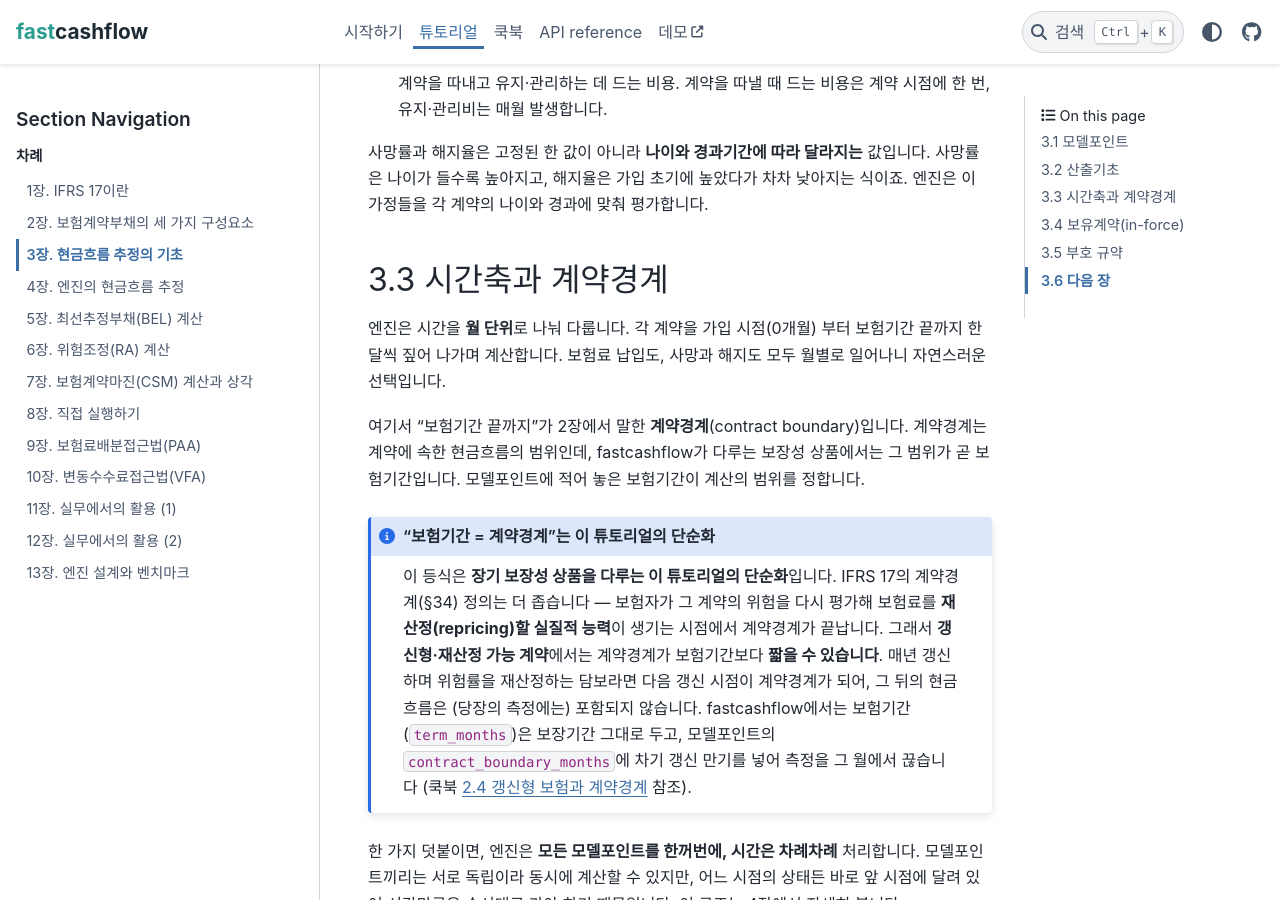
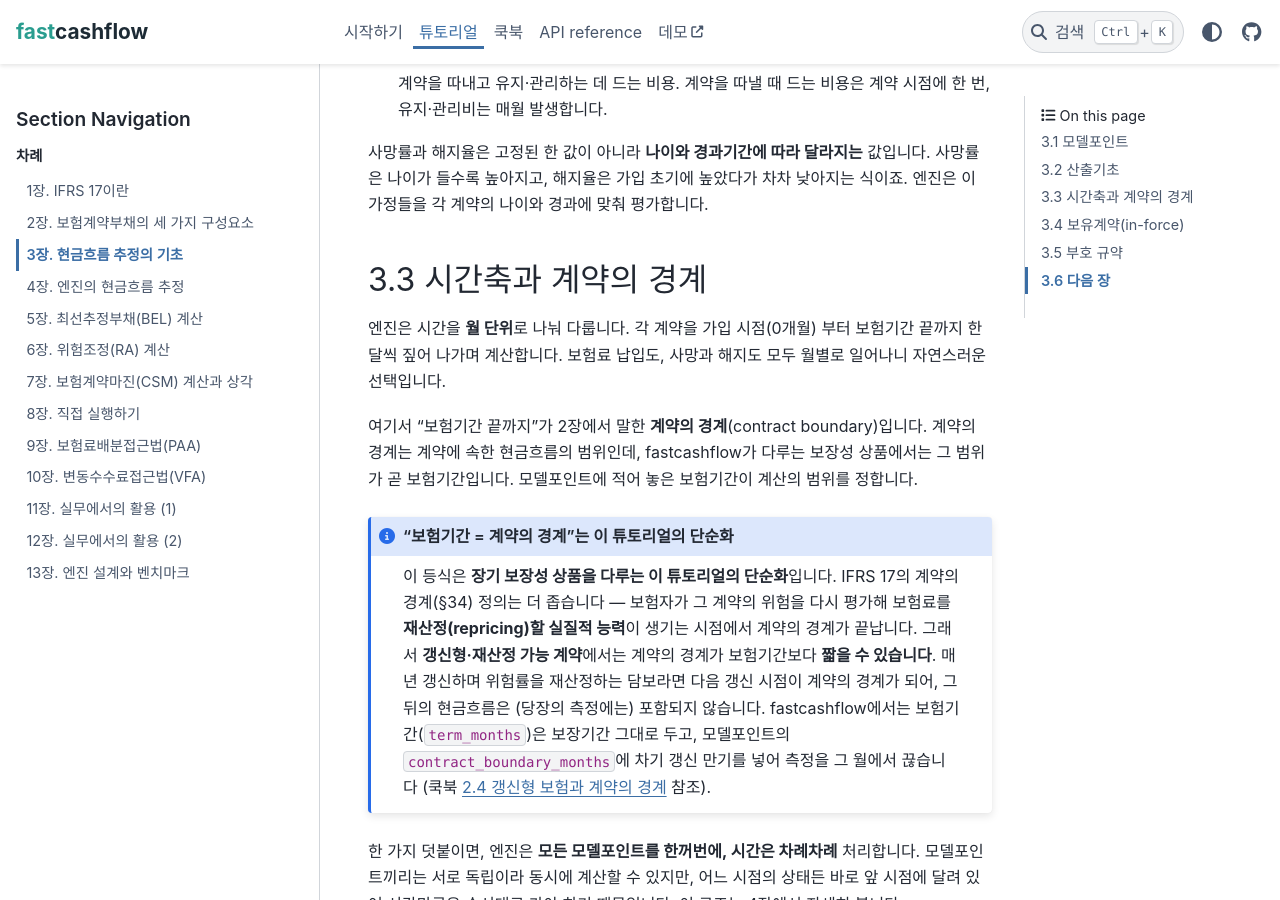
Before and after one commit to seokhoonj/fastcashflow, a Sphinx documentation site: the page built from docs/tutorial/03-cashflow-basis.md, in a window 1280 px wide and 900 px high, scrolled down 1776 px. Built offline with Sphinx 7.4.7 and the PyData theme 0.15.4, drawn with Linux system fonts in a browser that asks for light colours; some of the changed text lies outside the part shown.

Commit message:
계약경계 표기를 "계약의 경계"로 통일

````diff
--- a/docs/tutorial/03-cashflow-basis.md
+++ b/docs/tutorial/03-cashflow-basis.md
@@ -5,7 +5,7 @@
 
 - 모델포인트에 담기는 정보 (계약의 골격과 급부)
 - 산출기초를 이루는 가정 네 가지(사망률, 해지율, 할인율, 사업비)
-- 엔진이 시간을 다루는 방식과 계약경계
+- 엔진이 시간을 다루는 방식과 계약의 경계
 - 보유계약(in-force)이 매월 줄어드는 원리
 - 부호 규약, 곧 무엇을 양으로 무엇을 음으로 보는가
 ```
@@ -89,29 +89,29 @@ BEL·RA·CSM 세 구성요소로 이뤄진다는 것을 봤습니다. 그 셋의
 초기에 높았다가 차차 낮아지는 식이죠. 엔진은 이 가정들을 각 계약의
 나이와 경과에 맞춰 평가합니다.
 
-## 3.3 시간축과 계약경계
+## 3.3 시간축과 계약의 경계
 
 엔진은 시간을 **월 단위**로 나눠 다룹니다. 각 계약을 가입 시점(0개월)
 부터 보험기간 끝까지 한 달씩 짚어 나가며 계산합니다. 보험료 납입도,
 사망과 해지도 모두 월별로 일어나니 자연스러운 선택입니다.
 
-여기서 "보험기간 끝까지"가 2장에서 말한 **계약경계**(contract
-boundary)입니다. 계약경계는 계약에 속한 현금흐름의 범위인데,
+여기서 "보험기간 끝까지"가 2장에서 말한 **계약의 경계**(contract
+boundary)입니다. 계약의 경계는 계약에 속한 현금흐름의 범위인데,
 fastcashflow가 다루는 보장성 상품에서는 그 범위가 곧 보험기간입니다.
 모델포인트에 적어 놓은 보험기간이 계산의 범위를 정합니다.
 
-```{admonition} "보험기간 = 계약경계"는 이 튜토리얼의 단순화
+```{admonition} "보험기간 = 계약의 경계"는 이 튜토리얼의 단순화
 :class: note
 
 이 등식은 **장기 보장성 상품을 다루는 이 튜토리얼의 단순화**입니다. IFRS 17의
-계약경계(§34) 정의는 더 좁습니다 — 보험자가 그 계약의 위험을 다시 평가해
-보험료를 **재산정(repricing)할 실질적 능력**이 생기는 시점에서 계약경계가
-끝납니다. 그래서 **갱신형·재산정 가능 계약**에서는 계약경계가 보험기간보다
+계약의 경계(§34) 정의는 더 좁습니다 — 보험자가 그 계약의 위험을 다시 평가해
+보험료를 **재산정(repricing)할 실질적 능력**이 생기는 시점에서 계약의 경계가
+끝납니다. 그래서 **갱신형·재산정 가능 계약**에서는 계약의 경계가 보험기간보다
 **짧을 수 있습니다**. 매년 갱신하며 위험률을 재산정하는 담보라면 다음 갱신
-시점이 계약경계가 되어, 그 뒤의 현금흐름은 (당장의 측정에는) 포함되지
+시점이 계약의 경계가 되어, 그 뒤의 현금흐름은 (당장의 측정에는) 포함되지
 않습니다. fastcashflow에서는 보험기간(`term_months`)은 보장기간 그대로 두고,
 모델포인트의 `contract_boundary_months`에 차기 갱신 만기를 넣어 측정을 그 월에서
-끊습니다 (쿡북 [2.4 갱신형 보험과 계약경계](../cookbook/simple/renewable) 참조).
+끊습니다 (쿡북 [2.4 갱신형 보험과 계약의 경계](../cookbook/simple/renewable) 참조).
 ```
 
 한 가지 덧붙이면, 엔진은 **모든 모델포인트를 한꺼번에, 시간은
````
Also changed, not shown: docs/cookbook/index.md (+2 -2 lines), docs/cookbook/simple/escalating-benefits.md (+1 -1 lines), docs/cookbook/simple/renewable.md (+4 -4 lines), docs/tutorial/02-bel-ra-csm.md (+3 -3 lines).
